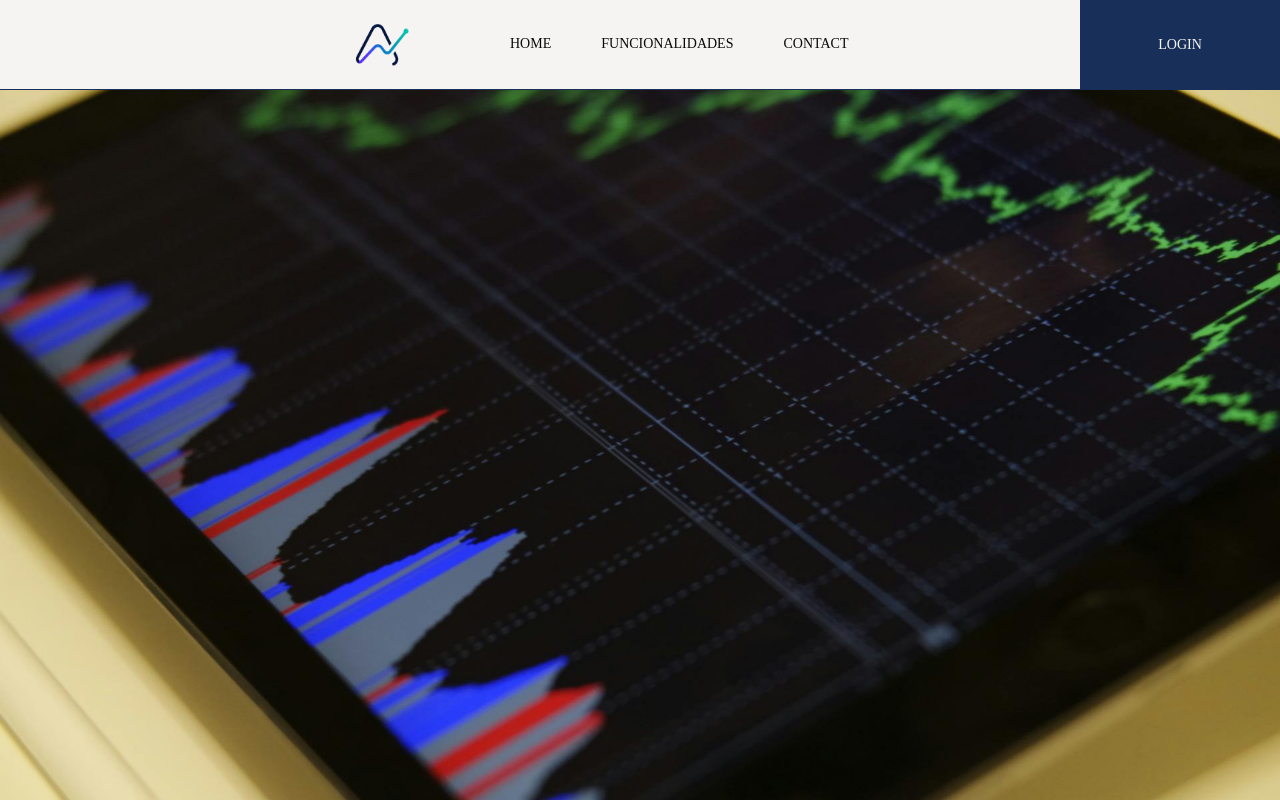
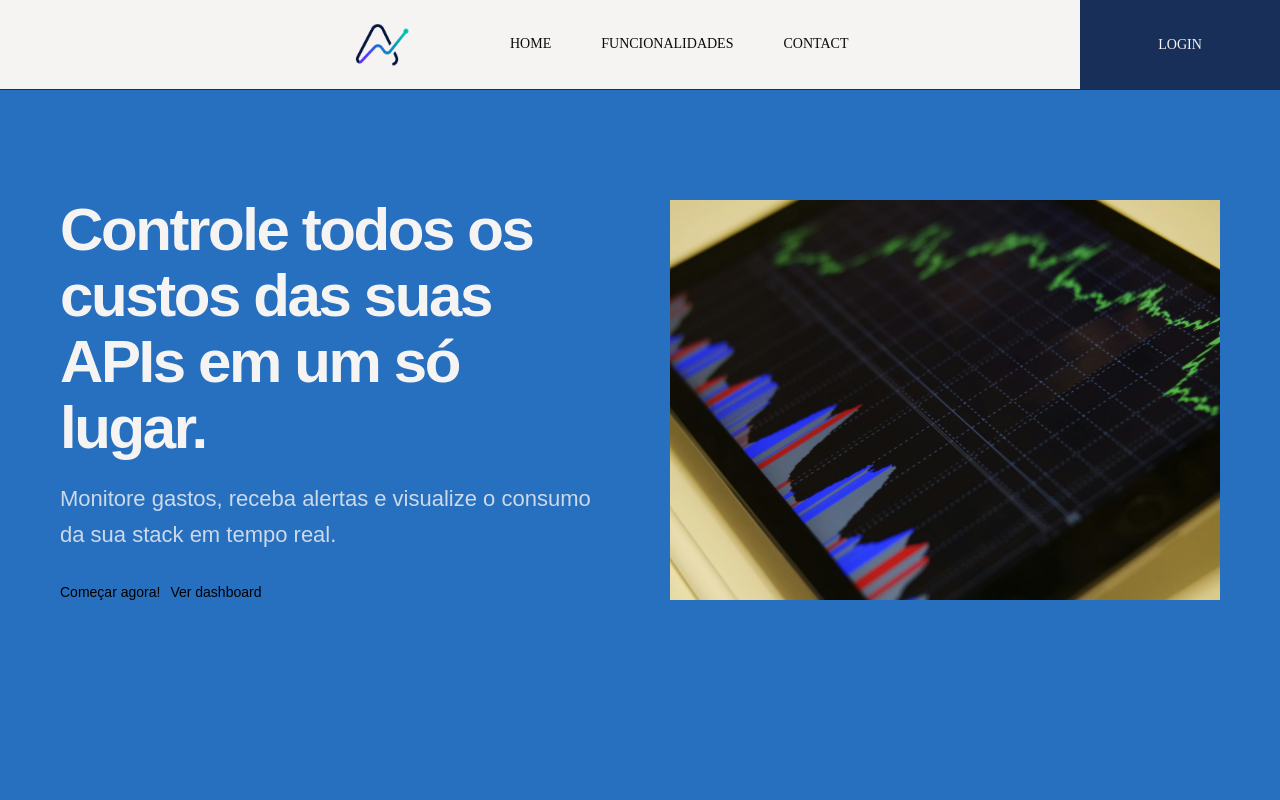
Before and after one commit to CaduValezzi/Custe_AI, a Next.js app: page / in a window 1280 px wide. Shown: the top 800 px of the page. Built offline with nearby package versions, Linux system fonts and the light colour scheme; a web font is replaced by a local one.

Commit message:
feat(hero): refactor HeroTemplate structure and enhance styles for improved layout

```diff
--- a/src/components/templates/hero/index.tsx
+++ b/src/components/templates/hero/index.tsx
@@ -1,14 +1,36 @@
 import { Picture } from "@/components/atoms/picture";
 import HeroImage from "../../../../public/images/pexels-weekendplayer-186461.jpg";
+import S from "./styles.module.scss"
 
 export const HeroTemplate = () => {
   return (
     <>
-      <div className="hero__section">
-        <div className="hero__container" >
-          <Picture src={HeroImage.src} sizeHeight="100vh" sizeWidth="100vw"/>
+      <section className={S.hero__section}>
+        <div className={S.hero__container}>
+          <div className={S.hero__content}>
+
+            <div className={S.hero__info}>
+              <h1 className={S.hero__headline}>
+                Controle todos os custos das suas APIs em um só lugar.
+              </h1>
+
+              <p className={S.hero__description}>
+                Monitore gastos, receba alertas e visualize o consumo da sua stack em tempo real.
+              </p>
+
+              <div className={S.hero__actions}>
+                <button>Começar agora!</button>
+                <button>Ver dashboard</button>
+              </div>
+            </div>
+
+            <div className={S.hero__visual}>
+               <Picture src={HeroImage.src} sizeHeight="50vh" sizeWidth="100vw"/>
+            </div>
+
+          </div>
         </div>
-      </div>
+      </section>
     </>
   )
 };
--- a/src/components/templates/hero/styles.module.scss
+++ b/src/components/templates/hero/styles.module.scss
@@ -1,12 +1,81 @@
-.hero{
-    &__section{
-        width: 100vw;
-        height: 100vh;
+.hero {
+  &__section {
+    min-height: 100vh;
+    background-color: var(--color-light-blue);
 
-    }
-    &__container{
-        width: 100%;
-        height: 100%;
+    display: flex;
+    align-items: center;
 
-    }
+    overflow: hidden;
+    position: relative;
+  }
+
+  &__container {
+    width: 100%;
+
+    max-width: 1400px;
+    margin: 0 auto;
+
+    padding: 0 6rem;
+  }
+
+  &__content {
+    display: flex;
+    align-items: center;
+    justify-content: space-between;
+
+    gap: 6rem;
+  }
+
+  &__info {
+    flex: 1;
+
+    font-family: 'Montserrat', sans-serif;
+
+    display: flex;
+    flex-direction: column;
+    gap: 2rem;
+  }
+
+  &__headline {
+    font-size: clamp(3rem, 6vw, 6rem);
+    font-weight: 700;
+    color: var(--color-white);
+
+    line-height: 1.1;
+    letter-spacing: -0.04em;
+
+    max-width: 700px;
+  }
+
+  &__description {
+    font-size: 2.2rem;
+    font-weight: 400;
+    line-height: 1.6;
+    color: var(--color-white);
+
+    max-width: 600px;
+
+    opacity: 0.8;
+  }
+
+  &__actions {
+    display: flex;
+    align-items: center;
+
+    gap: 1rem;
+
+    margin-top: 1rem;
+
+    font-size: 1.4rem;
+
+  }
+
+  &__visual {
+    flex: 1;
+
+    display: flex;
+    justify-content: center;
+    align-items: center;
+  }
 }
```
